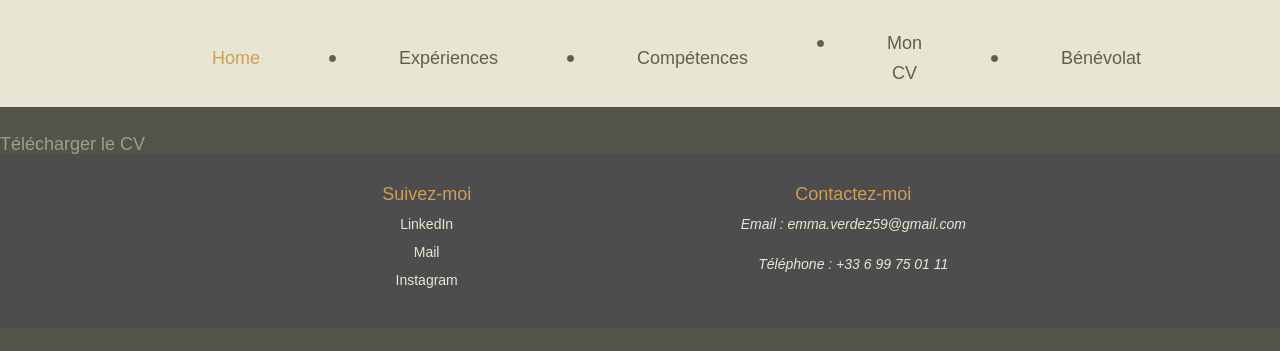
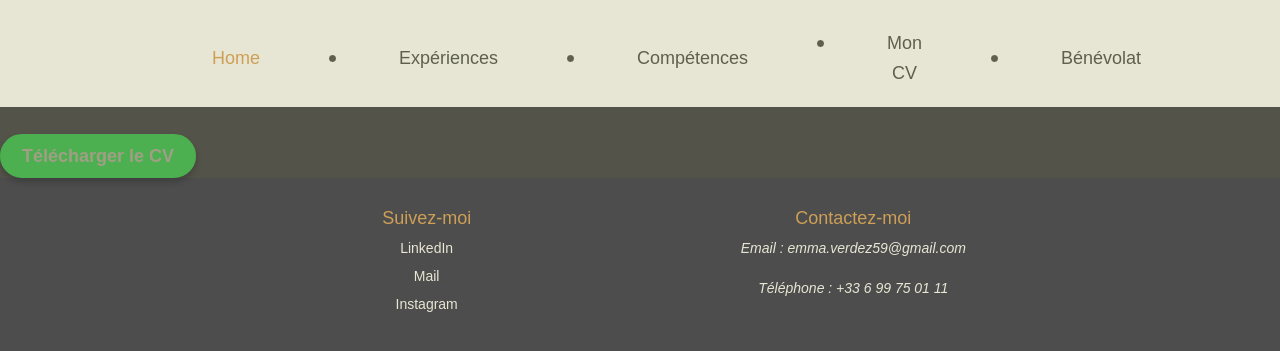
Before and after one commit to EmmaVerdez4/portfolio, a plain HTML site: page index-3.html in a window 1280 px wide. Shown: the part 341-692 px from the top of the page. Drawn offline with Linux system fonts and the light colour scheme; a web font is replaced by a local one.

Commit message:
5ème commit Changement du Boutton

```diff
--- a/css/style.css
+++ b/css/style.css
@@ -498,3 +498,28 @@ footer .grid_4 {
         grid-template-columns: 1fr; /* Une seule colonne sur petits écrans */
     }
 }
+
+.btn {
+    display: inline-block;
+    padding: 10px 20px;
+    font-size: 16px;
+    font-weight: bold;
+    text-align: center;
+    text-decoration: none;
+    color: #ffffff; /* Couleur du texte */
+    background-color: #4CAF50; /* Couleur de fond */
+    border: 2px solid #4CAF50; /* Bordure */
+    border-radius: 25px; /* Coins arrondis */
+    transition: background-color 0.3s ease, transform 0.3s ease;
+    box-shadow: 0 4px 6px rgba(0, 0, 0, 0.2);
+}
+
+.btn:hover {
+    background-color: #45a049; /* Couleur de fond au survol */
+    transform: scale(1.05); /* Agrandir légèrement au survol */
+}
+
+.btn:active {
+    background-color: #3e8e41; /* Couleur lors du clic */
+    transform: scale(0.95); /* Rétrécir légèrement au clic */
+}
```
